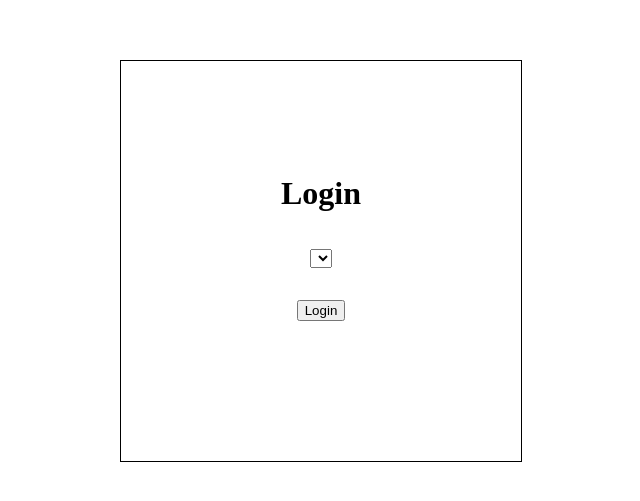
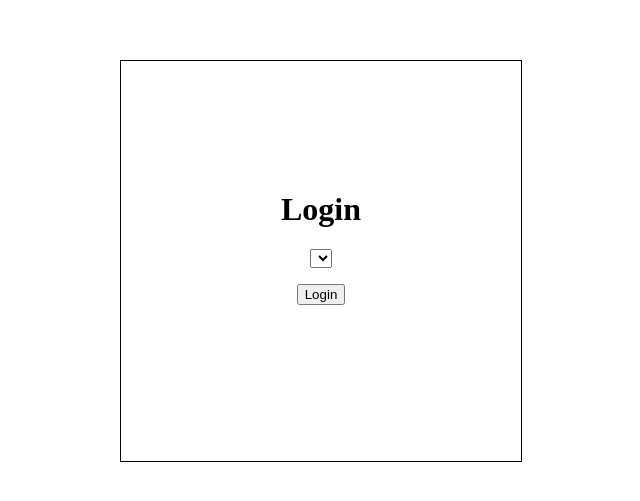
Before and after one commit to KILTprotocol/opendid, a React (Vite) app in the folder login-frontend/: page / in a window 1280 px wide. Shown: the part 147-648 px from the top of the page, without its empty margins (319-959 px from the left). Built offline with nearby package versions, Linux system fonts and the light colour scheme.

Commit message:
Optimize frontend (#12)
Optimize frontend

```diff
--- /dev/null
+++ b/login-frontend/src/App.css
@@ -0,0 +1,13 @@
+.container {
+    width: 400px;
+    height: 400px;
+    border: 1px solid black;
+    display: flex;
+    flex-direction: column;
+    justify-content: center;
+    align-items: center;
+}
+
+.loginForm {
+    text-align: center;
+}
--- a/login-frontend/src/App.tsx
+++ b/login-frontend/src/App.tsx
@@ -1,92 +1,60 @@
-import React from 'react';
+import { FormEvent, Fragment, useCallback, useEffect, useState } from 'react';
+import './App.css';
+import { apiWindow, getCompatibleExtensions, getSession } from './session';
 
-declare global {
-    interface Window {
-        kilt: any;
+function useCompatibleExtensions() {
+  const [extensions, setExtensions] = useState(getCompatibleExtensions());
+  useEffect(() => {
+    function handler() {
+      setExtensions(getCompatibleExtensions());
     }
+    window.dispatchEvent(new CustomEvent('kilt-dapp#initialized'));
+    window.addEventListener('kilt-extension#initialized', handler);
+    return () => window.removeEventListener('kilt-extension#initialized', handler);
+  }, []);
+
+  return { extensions };
 }
 
-interface SessionData {
-    dAppName: string;
-    dAppEncryptionKeyUri: string;
-    challenge: string;
+export function App() {
+  const { kilt } = apiWindow;
+
+  const { extensions } = useCompatibleExtensions();
+
+  const [loginResponse, setLoginResponse] = useState({ idToken: '', refreshToken: '' });
+  const { idToken, refreshToken } = loginResponse;
+  const isLoggedIn = Boolean(idToken) && Boolean(refreshToken);
+
+  const [error, setError] = useState('');
+
+  useEffect(() => {
+    // check for query parameters access_token and refresh_token
+    const urlParams = new URLSearchParams(window.location.search);
+    const idToken = urlParams.get('access_token');
+    const refreshToken = urlParams.get('refresh_token');
+    if (idToken && refreshToken) {
+      setLoginResponse({ idToken, refreshToken });
     }
-
-function ExtensionSelector(props: { onSelect: (extension: object) => void, selectedExtension: object | null }) {
-    const [extensions, setExtensions] = React.useState<any[]>([]);
-
-    const gatherExtensions = async () => {
-        let extensions = Object.values(window.kilt)
-            .filter((extension: any) => typeof extension === 'object')
-            .filter((extension: any) => extension.name && extension.version)
-        setExtensions(extensions);
-        props.onSelect(extensions[0] as object);
-    };
-
-    React.useEffect(() => {
-        gatherExtensions();
-        window.addEventListener('kilt-extension#initialized', () => {
-            gatherExtensions();
-        });
   }, []);
 
-    return (
-        <select onChange={(e) => {
-            console.log('selected extension', e.target.value)
-            props.onSelect(extensions.find((extension: any) => extension.name === e.target.value));
-        }}>
-            {extensions.map((extension: any) => (
-                <option value={extension.name} key={extension.name}>{extension.name} {extension.version}</option>
-            ))}
-        </select>
-    );
-}
+  const handleLogin = useCallback(
+    async (event: FormEvent<HTMLFormElement>) => {
+      event.preventDefault();
 
+      try {
+        const form = event.currentTarget;
+        const extension = new FormData(form).get('extension') as string;
 
-export function App() {
+        const session = await getSession(kilt[extension]);
 
-    const [extension, setExtension] = React.useState<any>(null);
-    const [loginResponse, setLoginResponse] = React.useState({idToken: '', refreshToken: ''});
-    const [error, setError] = React.useState('');
-
-    React.useEffect(() => {
-        // check for query parameters access_token and refresh_token
-        const urlParams = new URLSearchParams(window.location.search)
-        const idToken = urlParams.get('access_token')
-        const refreshToken = urlParams.get('refresh_token')
-        if (idToken && refreshToken) {
-            setLoginResponse({idToken, refreshToken})
-        }
+        const credentialRequirements = await (
+          await fetch('/api/v1/credentials', {
+            credentials: 'include',
           })
-
-    async function startSession() {
-        try {
-            const challenge = await (await fetch('/api/v1/challenge')).json();
-            console.log('got challenge from server', challenge);
-            const session = await extension.startSession(challenge.dAppName, challenge.dAppEncryptionKeyUri, challenge.challenge);
-            console.log('started session, posting to server', session);
-            const response = await fetch('/api/v1/challenge', {
-                method: 'POST',
-                body: JSON.stringify({
-                    encryptionKeyUri: session.encryptionKeyUri ?? session.encryptionKeyId,
-                    encryptedChallenge: session.encryptedChallenge,
-                    nonce: session.nonce
-                }),
-                headers: {
-                    'Content-Type': 'application/json'
-                },
-                credentials: 'include'
-            });
-            const data = await response.text();
-            console.log('response to challenge answer', data);
-            console.log('fetching credential requirements')
-            const credentialRequirements = await (await fetch('/api/v1/credentials', {
-                credentials: 'include'
-            })).json();
-            console.log('got credential requirements', credentialRequirements);
+        ).json();
         const credentialResponse = await new Promise(async (resolve, reject) => {
           try {
-                    await session.listen((credentialResponse) => {
+            await session.listen(async (credentialResponse) => {
               resolve(credentialResponse);
             });
             await session.send(credentialRequirements);
@@ -95,116 +63,95 @@ export function App() {
           }
         });
 
-            console.log('posting credential to server', credentialResponse)
-            let url = '/api/v1/credentials'
+        let url = '/api/v1/credentials';
         // get redirect uri query
-            let redirectUri = new URLSearchParams(window.location.search).get('redirect')
+        const redirectUri = new URLSearchParams(window.location.search).get('redirect');
         if (redirectUri) {
-                url = `${url}?redirect=${redirectUri}`
+          url = `${url}?redirect=${redirectUri}`;
         }
         const credentialResponseResponse = await fetch(url, {
           method: 'POST',
           body: JSON.stringify(credentialResponse),
           headers: {
-                    'Content-Type': 'application/json'
+            'Content-Type': 'application/json',
           },
-                credentials: 'include'
+          credentials: 'include',
         });
 
-            console.log('credentialResponseResponse', credentialResponseResponse)
-
-            if (credentialResponseResponse.status > 400) {
+        if (credentialResponseResponse.status >= 400) {
           const credentialResponseData = await credentialResponseResponse.text();
-                console.log('response to posted credential', credentialResponseData);
           setError(credentialResponseData);
-                return
+          return;
         }
 
         if (credentialResponseResponse.status === 204) {
-                const uri = credentialResponseResponse.headers.get('Location')
+          const uri = credentialResponseResponse.headers.get('Location');
           if (uri !== null) {
-                    console.log('redirecting to', uri)
-                    window.location.href = uri
-                    return
+            window.location.href = uri;
+            return;
           }
         }
 
         const credentialResponseData = await credentialResponseResponse.json();
-            console.log('response to posted credential', credentialResponseData);
         setLoginResponse(credentialResponseData);
       } catch (e) {
         console.error(e);
         setError(e.message);
       }
-    }
+    },
+    [kilt],
+  );
 
-    async function refresh() {
+  const handleRefresh = useCallback(async () => {
     try {
-            let refreshToken = loginResponse.refreshToken
       const resp = await fetch('/api/v1/refresh', {
         method: 'POST',
-                body: JSON.stringify({refreshToken}),
+        body: JSON.stringify({ refreshToken }),
         headers: {
-                    'Content-Type': 'application/json'
+          'Content-Type': 'application/json',
         },
-            })
-            const respData = await resp.json()
-            console.log('refresh response', respData)
-            setLoginResponse(respData)
+      });
+      const respData = await resp.json();
+      setLoginResponse(respData);
     } catch (e) {
       console.error(e);
       setError(e.message);
     }
-    }
-
-    // some styles to center the login form
-    React.useEffect(() => {
-        const style = document.createElement('style');
-        style.innerHTML = `
-            body {
-                display: flex;
-                justify-content: center;
-                align-items: center;
-                height: 100vh;
-            }
-            #App {
-                width: 400px;
-                height: 400px;
-                border: 1px solid black;
-                display: flex;
-                flex-direction: column;
-                justify-content: center;
-                align-items: center;
-            }
-
-        `;
-        document.head.appendChild(style);
-    }, []);
+  }, [refreshToken]);
 
   return (
-        <div id="App">
+    <div className="container">
       <h1>Login</h1>
+
+      <form onSubmit={handleLogin} className="loginForm">
+        <select name="extension" defaultValue={extensions[0]}>
+          {extensions.map((extension) => (
+            <option value={extension} key={extension} label={`${kilt[extension].name} ${kilt[extension].version}`} />
+          ))}
+        </select>
+
         <p>
-                <ExtensionSelector selectedExtension={extension} onSelect={(e) => {
-                    console.log('selected extension', e);
-                    setExtension(e)
-                }} />
+          <button type="submit">Login</button>
         </p>
-            <div style={{display: 'flex', flexDirection: 'column', justifyContent: 'center', alignItems: 'center'}}>
+      </form>
+
+      {isLoggedIn && (
+        <Fragment>
           <p>
-                    <button onClick={startSession}>Login</button>
+            <a href={`https://jwt.io?token=${idToken}`}>Inspect ID Token</a>
           </p>
-                {loginResponse.idToken !== '' && loginResponse.refreshToken !== '' && (
-                <div>
-                    <p><a href={'https://jwt.io?token='+loginResponse.idToken}>Inspect ID Token</a></p>
-                    <p><a href={'https://jwt.io?token='+loginResponse.refreshToken}>Inspect Refresh Token</a></p>
-                </div>)}
-                {loginResponse.idToken !== '' && loginResponse.refreshToken !== '' && (
-                    <p><button onClick={refresh}>Refresh</button></p>
+          <p>
+            <a href={`https://jwt.io?token=${refreshToken}`}>Inspect Refresh Token</a>
+          </p>
+          <p>
+            <button type="button" onClick={handleRefresh}>
+              Refresh
+            </button>
+          </p>
+        </Fragment>
       )}
+
       <p>{error}</p>
-            </div>
-
     </div>
   );
 }
--- /dev/null
+++ b/login-frontend/src/index.tsx
@@ -0,0 +1,6 @@
+import { createRoot } from 'react-dom/client';
+import { App } from './App';
+
+const container = document.getElementById('app');
+const root = createRoot(container);
+root.render(<App />);
--- /dev/null
+++ b/login-frontend/src/session.ts
@@ -0,0 +1,56 @@
+interface EncryptedMessage {
+  receiverKeyUri: string;
+  senderKeyUri: string;
+  ciphertext: string;
+  nonce: string;
+  receivedAt?: number;
+}
+
+interface PubSubSession {
+  listen: (callback: (message: EncryptedMessage) => Promise<void>) => Promise<void>;
+  close: () => Promise<void>;
+  send: (message: EncryptedMessage) => Promise<void>;
+  encryptionKeyUri: string;
+  encryptedChallenge: string;
+  nonce: string;
+}
+
+export interface InjectedWindowProvider {
+  startSession: (dAppName: string, dAppEncryptionKeyUri: string, challenge: string) => Promise<PubSubSession>;
+  name: string;
+  version: string;
+  specVersion: '3.0';
+}
+
+export const apiWindow = window as unknown as {
+  kilt: Record<string, InjectedWindowProvider>;
+};
+
+export function getCompatibleExtensions(): Array<string> {
+  return Object.entries(apiWindow.kilt)
+    .filter(([, provider]) => provider.specVersion.startsWith('3.'))
+    .map(([name]) => name);
+}
+
+export async function getSession(provider: InjectedWindowProvider): Promise<PubSubSession> {
+  if (!provider) {
+    throw new Error('No provider');
+  }
+
+  const challenge = await (await fetch('/api/v1/challenge')).json();
+  const session = await provider.startSession(challenge.dAppName, challenge.dAppEncryptionKeyUri, challenge.challenge);
+  await fetch('/api/v1/challenge', {
+    method: 'POST',
+    body: JSON.stringify({
+      encryptionKeyUri: session.encryptionKeyUri ?? session.encryptionKeyId,
+      encryptedChallenge: session.encryptedChallenge,
+      nonce: session.nonce,
+    }),
+    headers: {
+      'Content-Type': 'application/json',
+    },
+    credentials: 'include',
+  });
+
+  return session;
+}
```
Also changed, not shown: login-frontend/package.json (+24 -4 lines), login-frontend/src/index.html (+24 -9 lines), login-frontend/src/index.js (deleted, +0 -13 lines), login-frontend/.eslintrc.json (added), 2 other files (tests, documents, lock files or other folders). Lines whose indentation alone changed are shown as unchanged.
